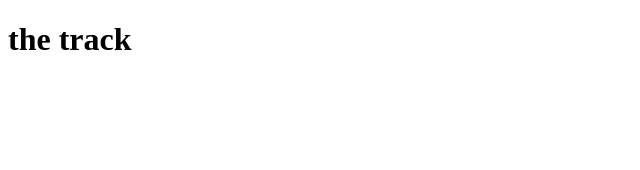
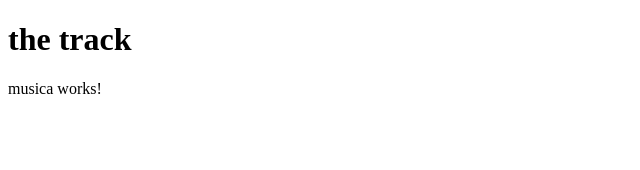
Before and after one commit to eriksambell/rxjs-track, an Angular app: page / in a window 1280 px wide. Shown: the top 170 px of the page, without its empty margins (0-640 px from the left). Built offline with nearby package versions, Linux system fonts and the light colour scheme.

Commit message:
added musica component

```diff
--- a/src/app/app.component.html
+++ b/src/app/app.component.html
@@ -1 +1,2 @@
 <h1>the track</h1>
+<app-musica></app-musica>
--- a/src/app/app.module.ts
+++ b/src/app/app.module.ts
@@ -3,10 +3,12 @@ import { BrowserModule } from '@angular/platform-browser';
 
 import { AppRoutingModule } from './app-routing.module';
 import { AppComponent } from './app.component';
+import { MusicaComponent } from './musica/musica.component';
 
 @NgModule({
   declarations: [
-    AppComponent
+    AppComponent,
+    MusicaComponent
   ],
   imports: [
     BrowserModule,
--- /dev/null
+++ b/src/app/musica/musica.component.html
@@ -0,0 +1 @@
+<p>musica works!</p>
--- /dev/null
+++ b/src/app/musica/musica.component.ts
@@ -0,0 +1,15 @@
+import { Component, OnInit } from '@angular/core';
+
+@Component({
+  selector: 'app-musica',
+  templateUrl: './musica.component.html',
+  styleUrls: ['./musica.component.scss']
+})
+export class MusicaComponent implements OnInit {
+
+  constructor() { }
+
+  ngOnInit(): void {
+  }
+
+}
```
Also changed, not shown: src/app/musica/musica.component.scss (added), 1 other file (tests, documents, lock files or other folders).
